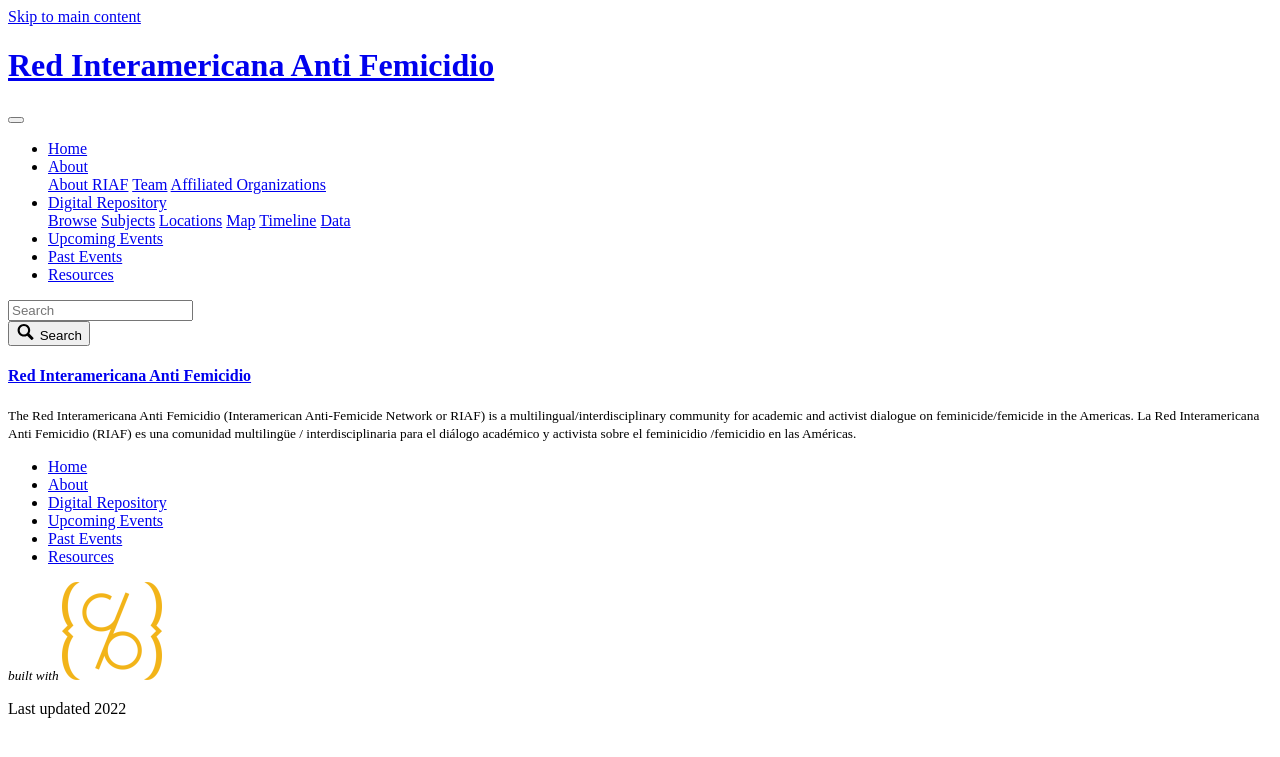
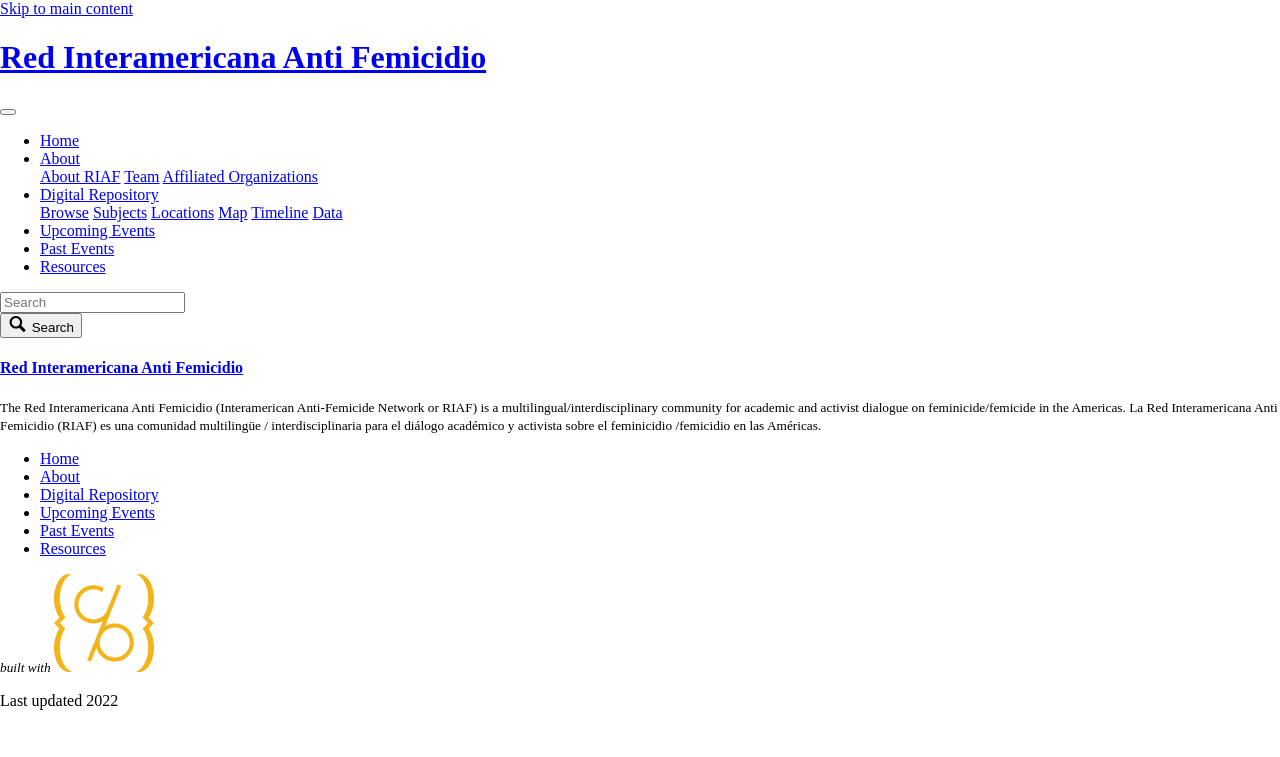
Before and after one commit to riaf-red/riaf-red.github.io, a Jekyll site: the page built from index.md, in a window 1280 px wide. Shown: the top 757 px of the page. Built offline with Jekyll 4.4.1, drawn with Linux system fonts in a browser that asks for light colours.

Commit message:
Update default-home.html
update default home

```diff
--- a/_layouts/default-home.html
+++ b/_layouts/default-home.html
@@ -1,12 +1,21 @@
 <!doctype html>
 <html lang="en" class="h-100">
-  <head>
+  <head prefix="og: http://ogp.me/ns#">
+    <meta name="viewport" content="width=device-width, initial-scale=1">
     <style>
+    body, html {
+      height: 100%;
+      margin: 0;
+    }
+
     .bg {
-      background-image: src="/objects/arte00001.jpg";
+      /* The image used */
+      background-image: url("https://github.com/riaf-red/redinteramericanaantifemicida/objects/arte00001.jpg");
 
+      /* Full height */
       height: 100%;
 
+      /* Center and scale the image nicely */
       background-position: center;
       background-repeat: no-repeat;
       background-size: cover;
```
